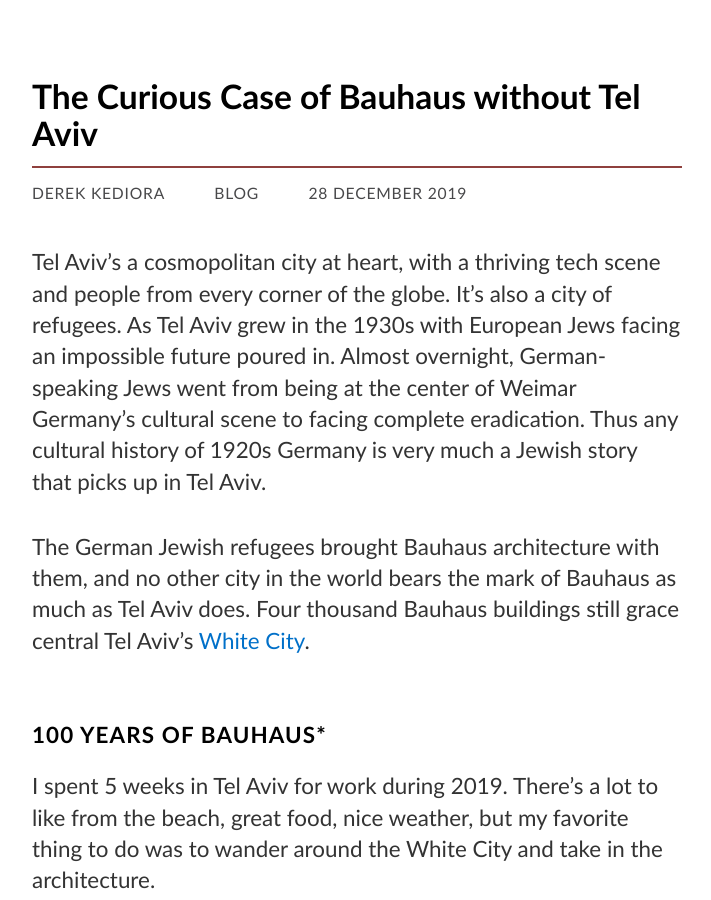
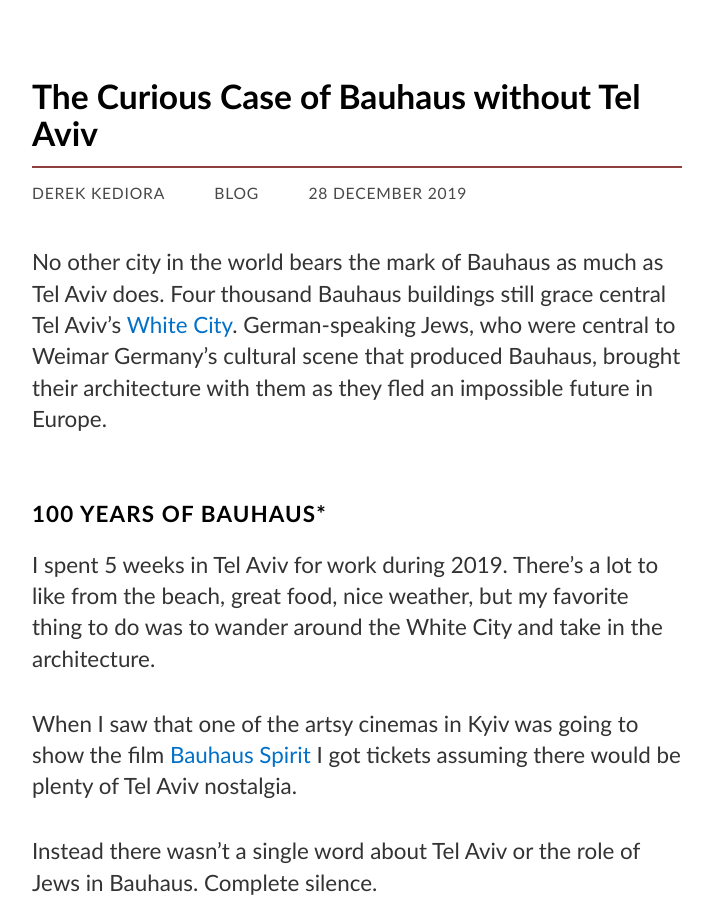
Before and after one commit to parcuri/derekkedziora.com, a Jekyll site: the page built from _posts/2019-12-28-bauhaus-without-tlv.md, in a window 1280 px wide and 900 px high. Shown: the whole window, without its empty margins (283-994 px from the left). Built offline with Jekyll 4.4.1, drawn with Linux system fonts in a browser that asks for light colours.

Commit message:
Intro paragraph changed

```diff
--- a/_posts/2019-12-28-bauhaus-without-tlv.md
+++ b/_posts/2019-12-28-bauhaus-without-tlv.md
@@ -4,9 +4,7 @@ description: “More frustrating than the glaring omission of Tel Aviv from a fi
 date: 2019-12-28 21:30:00
 ---
 
-Tel Aviv’s a cosmopolitan city at heart, with a thriving tech scene and people from every corner of the globe. It’s also a city of refugees. As Tel Aviv grew in the 1930s with European Jews facing an impossible future poured in. Almost overnight, German-speaking Jews went from being at the center of Weimar Germany’s cultural scene to facing complete eradication. Thus any cultural history of 1920s Germany is very much a Jewish story that picks up in Tel Aviv.
-
-The German Jewish refugees brought Bauhaus architecture with them, and no other city in the world bears the mark of Bauhaus as much as Tel Aviv does. Four thousand Bauhaus buildings still grace central Tel Aviv’s [White City](https://en.wikipedia.org/wiki/White_City_(Tel_Aviv)).
+No other city in the world bears the mark of Bauhaus as much as Tel Aviv does. Four thousand Bauhaus buildings still grace central Tel Aviv’s [White City](https://en.wikipedia.org/wiki/White_City_(Tel_Aviv)). German-speaking Jews, who were central to Weimar Germany's cultural scene that produced Bauhaus, brought their architecture with them as they fled an impossible future in Europe.
 
 ## 100 Years of Bauhaus*
 
```
